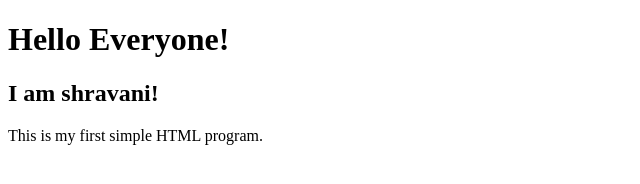
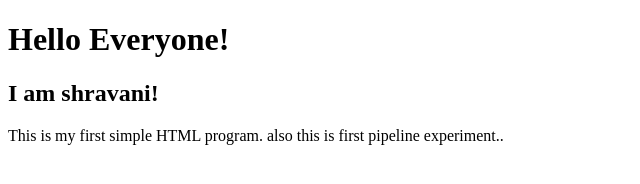
Before and after one commit to shravani052005/Exp6, a plain HTML site: page index.html in a window 1280 px wide. Shown: the whole page, without its empty margins (0-640 px from the left). Drawn offline with Linux system fonts and the light colour scheme.

Commit message:
Update index.html

```diff
--- a/index.html
+++ b/index.html
@@ -8,6 +8,7 @@
 <body>
     <h1>Hello Everyone!</h1>
     <h2>I am shravani!</h2>
-    <p>This is my first simple HTML program.</p>
+    <p>This is my first simple HTML program.
+    also this is first pipeline experiment..</p>
 </body>
 </html>
```
